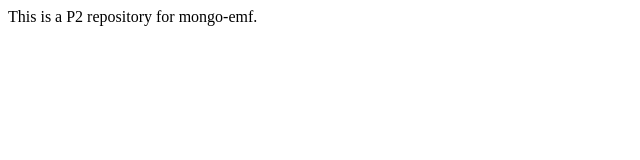
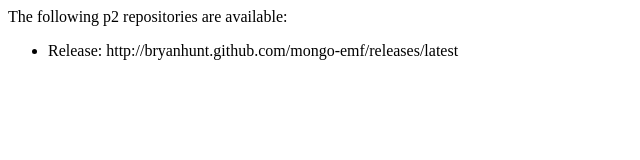
Before and after one commit to BryanHunt/mongo-emf, a plain HTML site: page index.html in a window 1280 px wide. Shown: the whole page, without its empty margins (0-640 px from the left). Drawn offline with Linux system fonts and the light colour scheme.

Commit message:
Updated release structure

```diff
--- a/index.html
+++ b/index.html
@@ -1,5 +1,8 @@
 <html>
   <body>
-    This is a P2 repository for mongo-emf.
+    <p>The following p2 repositories are available:</p>
+    <ul>
+      <li>Release: http://bryanhunt.github.com/mongo-emf/releases/latest</li>
+    </ul>
   </body>
 </html>
```
Also changed, not shown: 1 other file.
